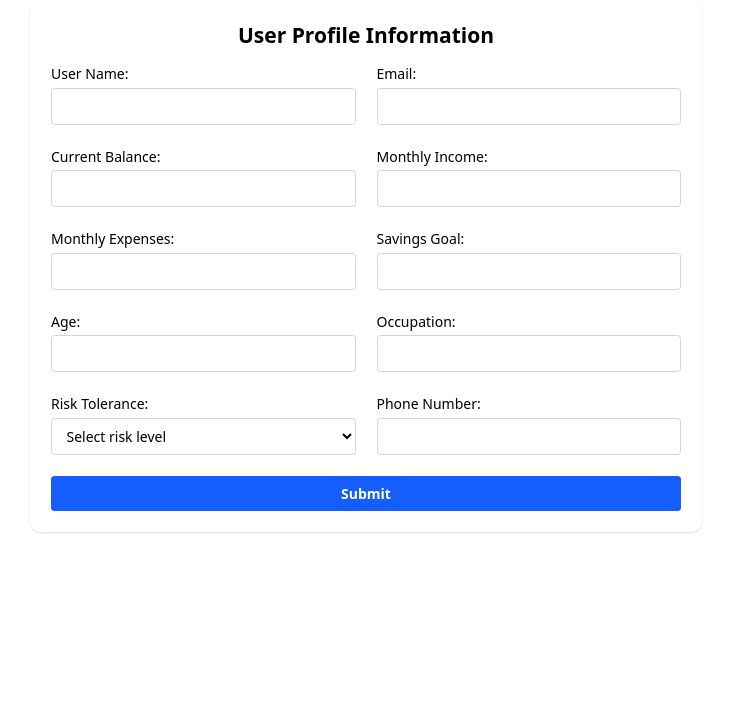
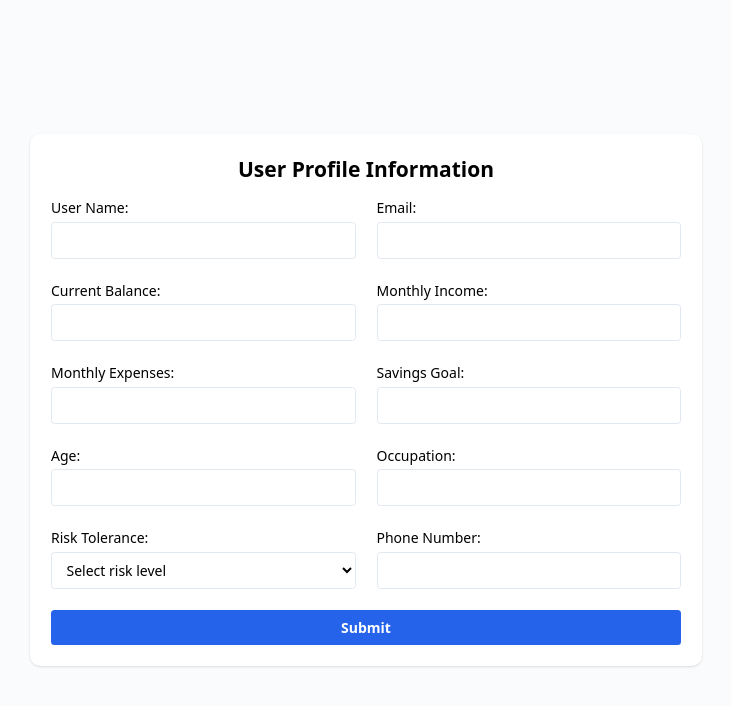
Before and after one commit to AkshatRaval/LevelUp-Finance-Personal-Finance-App, a React (Vite) app: page /preUserInfoForm in a window 1280 px wide. Shown: the top 706 px of the page, without its empty margins (274-1005 px from the left). Built offline with nearby package versions, Linux system fonts and the light colour scheme; no server answers; sample sign-in values are in the browser's storage.

Commit message:
Changed CSS

```diff
--- a/src/index.css
+++ b/src/index.css
@@ -18,6 +18,7 @@
   --accent: #e0f2fe;
   --accent-foreground: #0369a1;
   --destructive: #ef4444;
+  --instructive: #07ca00cb;
   --destructive-foreground: #ffffff;
   --border: #e2e8f0;
   --input: transparent;
@@ -58,6 +59,7 @@
   --accent: #1e293b;
   --accent-foreground: #60a5fa;
   --destructive: #ef4444;
+  --instructive: #07ca00cb;
   --destructive-foreground: #ffffff;
   --border: #334155;
   --input: #334155;
@@ -92,9 +94,12 @@
   --color-muted-foreground: var(--muted-foreground);
   --color-accent: var(--accent);
   --color-accent-foreground: var(--accent-foreground);
+
   --color-destructive: var(--destructive);
+  --color-instructive: var(--instructive);
   --color-destructive-foreground: var(--destructive-foreground);
   --color-border: var(--border);
+
   --color-input: var(--input);
   --color-input-background: var(--input-background);
   --color-switch-background: var(--switch-background);
@@ -118,15 +123,16 @@
   --color-sidebar-ring: var(--sidebar-ring);
 }
 
-@layer utilities{
-  .ctaBtn{
+@layer utilities {
+  .ctaBtn {
     @apply bg-blue-500 text-white px-6 py-3 rounded hover:bg-blue-600 transition
   }
 
-  .list-css{
+  .list-css {
     @apply text-xl px-5 hover:bg-primary/10 transition py-2 rounded-lg font-semibold
   }
-  .a-css{
+
+  .a-css {
     @apply no-underline
   }
 }
--- a/src/pages/PreUserInfoForm.jsx
+++ b/src/pages/PreUserInfoForm.jsx
@@ -41,65 +41,65 @@ const PreUserInfoForm = () => {
 
 
     return (
-        <div>
+        <div className='flex items-center justify-center min-h-screen bg-background'>
             <form
                 onSubmit={handleSubmit}
-                className="max-w-3xl mx-auto p-6 bg-white rounded-lg shadow space-y-6">
+                className="min-w-3xl mx-auto p-6 bg-card rounded-lg shadow space-y-6">
                 <h2 className="text-2xl font-bold text-center mb-4">User Profile Information</h2>
 
                 <div className="grid grid-cols-1 md:grid-cols-2 gap-6">
                     <div>
                         <label htmlFor="username" className="block mb-1 font-medium">User Name:</label>
                         <input type="text" id="username" name="username" required
-                            className="w-full border border-gray-300 rounded px-3 py-2 focus:outline-none focus:ring-2 focus:ring-blue-500" />
+                            className="w-full border border-border rounded px-3 py-2 focus:outline-none focus:ring-2 focus:ring-primary" />
                     </div>
 
                     <div>
                         <label htmlFor="email" className="block mb-1 font-medium">Email:</label>
                         <input type="email" id="email" name="email" required
-                            className="w-full border border-gray-300 rounded px-3 py-2 focus:outline-none focus:ring-2 focus:ring-blue-500" />
+                            className="w-full border border-border rounded px-3 py-2 focus:outline-none focus:ring-2 focus:ring-primary" />
                     </div>
 
                     <div>
                         <label htmlFor="balance" className="block mb-1 font-medium">Current Balance:</label>
                         <input type="number" id="balance" name="balance" min="0" required
-                            className="w-full border border-gray-300 rounded px-3 py-2 focus:outline-none focus:ring-2 focus:ring-blue-500" />
+                            className="w-full border border-border rounded px-3 py-2 focus:outline-none focus:ring-2 focus:ring-primary" />
                     </div>
 
                     <div>
                         <label htmlFor="income" className="block mb-1 font-medium">Monthly Income:</label>
                         <input type="number" id="income" name="income" min="0" required
-                            className="w-full border border-gray-300 rounded px-3 py-2 focus:outline-none focus:ring-2 focus:ring-blue-500" />
+                            className="w-full border border-border rounded px-3 py-2 focus:outline-none focus:ring-2 focus:ring-primary" />
                     </div>
 
                     <div>
                         <label htmlFor="expenses" className="block mb-1 font-medium">Monthly Expenses:</label>
                         <input type="number" id="expenses" name="expenses" min="0" required
-                            className="w-full border border-gray-300 rounded px-3 py-2 focus:outline-none focus:ring-2 focus:ring-blue-500" />
+                            className="w-full border border-border rounded px-3 py-2 focus:outline-none focus:ring-2 focus:ring-primary" />
                     </div>
 
                     <div>
                         <label htmlFor="savingsGoal" className="block mb-1 font-medium">Savings Goal:</label>
                         <input type="number" id="savingsGoal" name="savingsGoal" min="0"
-                            className="w-full border border-gray-300 rounded px-3 py-2 focus:outline-none focus:ring-2 focus:ring-blue-500" />
+                            className="w-full border border-border rounded px-3 py-2 focus:outline-none focus:ring-2 focus:ring-primary" />
                     </div>
 
                     <div>
                         <label htmlFor="age" className="block mb-1 font-medium">Age:</label>
                         <input type="number" id="age" name="age" min="0"
-                            className="w-full border border-gray-300 rounded px-3 py-2 focus:outline-none focus:ring-2 focus:ring-blue-500" />
+                            className="w-full border border-border rounded px-3 py-2 focus:outline-none focus:ring-2 focus:ring-primary" />
                     </div>
 
                     <div>
                         <label htmlFor="occupation" className="block mb-1 font-medium">Occupation:</label>
                         <input type="text" id="occupation" name="occupation"
-                            className="w-full border border-gray-300 rounded px-3 py-2 focus:outline-none focus:ring-2 focus:ring-blue-500" />
+                            className="w-full border border-border rounded px-3 py-2 focus:outline-none focus:ring-2 focus:ring-primary" />
                     </div>
 
                     <div>
                         <label htmlFor="riskTolerance" className="block mb-1 font-medium">Risk Tolerance:</label>
                         <select id="riskTolerance" name="riskTolerance"
-                            className="w-full border border-gray-300 rounded px-3 py-2 focus:outline-none focus:ring-2 focus:ring-blue-500">
+                            className="w-full border border-border rounded px-3 py-2 focus:outline-none focus:ring-2 focus:ring-primary">
                             <option value="">Select risk level</option>
                             <option value="Low">Low</option>
                             <option value="Medium">Medium</option>
@@ -110,12 +110,12 @@ const PreUserInfoForm = () => {
                     <div>
                         <label htmlFor="phone" className="block mb-1 font-medium">Phone Number:</label>
                         <input type="tel" id="phone" name="phone"
-                            className="w-full border border-gray-300 rounded px-3 py-2 focus:outline-none focus:ring-2 focus:ring-blue-500" />
+                            className="w-full border border-border rounded px-3 py-2 focus:outline-none focus:ring-2 focus:ring-primary" />
                     </div>
                 </div>
 
                 <button type="submit"
-                    className="w-full bg-blue-600 hover:bg-blue-700 text-white font-semibold py-2 rounded transition">
+                    className="w-full bg-primary hover:bg-blue-700 text-card font-semibold py-2 rounded transition">
                     Submit
                 </button>
             </form>
--- a/src/pages/Profile.jsx
+++ b/src/pages/Profile.jsx
@@ -140,11 +140,11 @@ const Profile = () => {
 
                         </div>
                     </div>
-                    <div className='border border-border bg-white rounded-lg p-4 mt-4 min-w-[20%]'>
+                    <div className='border border-border bg-card rounded-lg p-4 mt-4 min-w-[20%]'>
                         <h1 className='flex items-center gap-2 mb-4 text-lg' ><Shield size={18} />Account</h1>
                         <button className='w-full my-1 flex items-center hover:bg-accent text-lg hover:text-accent-foreground text-black py-2 rounded-xl border border-border transition-all px-4 gap-2'><Wallet size={18} />Connected Accounts</button>
                         <button className='w-full my-1 flex items-center hover:bg-accent text-lg hover:text-accent-foreground text-black py-2 rounded-xl border border-border transition-all px-4 gap-2'><Shield size={18} />Security Setting</button>
-                        <button className='w-full my-1 hover:bg-red-500 text-lg hover:text-white text-red-500 py-2 rounded-xl border border-red-500 transition-all' onClick={handleLogout}>Logout</button>
+                        <button className='w-full my-1 hover:bg-destructive text-lg hover:text-white text-destructive py-2 rounded-xl border border-destructive transition-all' onClick={handleLogout}>Logout</button>
                     </div>
 
                 </div>
--- a/src/pages/Transactions.jsx
+++ b/src/pages/Transactions.jsx
@@ -110,7 +110,7 @@ const Transactions = () => {
 
 
                 <div>
-                    <div className='border border-border bg-white rounded-lg p-4 mt-4'>
+                    <div className='border border-border bg-card rounded-lg p-4 mt-4'>
                         <div className='flex items-center gap-2 mb-4'>
                             <History />
                             <div>
@@ -121,13 +121,13 @@ const Transactions = () => {
                         {/* --- Map over the FILTERED transactions --- */}
                         {filteredTransactions.length > 0 ? (
                             filteredTransactions.map((transaction) => (
-                                <div className='border border-border bg-white rounded-lg p-4 mt-4 shadow' key={transaction.id}>
+                                <div className='border border-border bg-card rounded-lg p-4 mt-4 shadow' key={transaction.id}>
                                     <div className='flex justify-between items-center'>
                                         <div>
                                             <h2 className='text-lg font-semibold'>{transaction.description}</h2>
                                             <p className='text-sm text-muted-foreground'>{transaction.category}</p>
                                         </div>
-                                        <div className={`text-lg font-semibold ${transaction.type === 'income' ? 'text-green-600' : 'text-red-600'}`}>
+                                        <div className={`text-lg font-semibold ${transaction.type === 'income' ? 'text-instructive' : 'text-destructive'}`}>
                                             {transaction.type === 'income' ? '+' : '-'} ₹{transaction.amount}
                                         </div>
                                     </div>
```
Also changed, not shown: src/pages/Dashboard.jsx (+4 -4 lines), src/pages/Login.jsx (+7 -11 lines), src/pages/Signup.jsx (+10 -10 lines).
